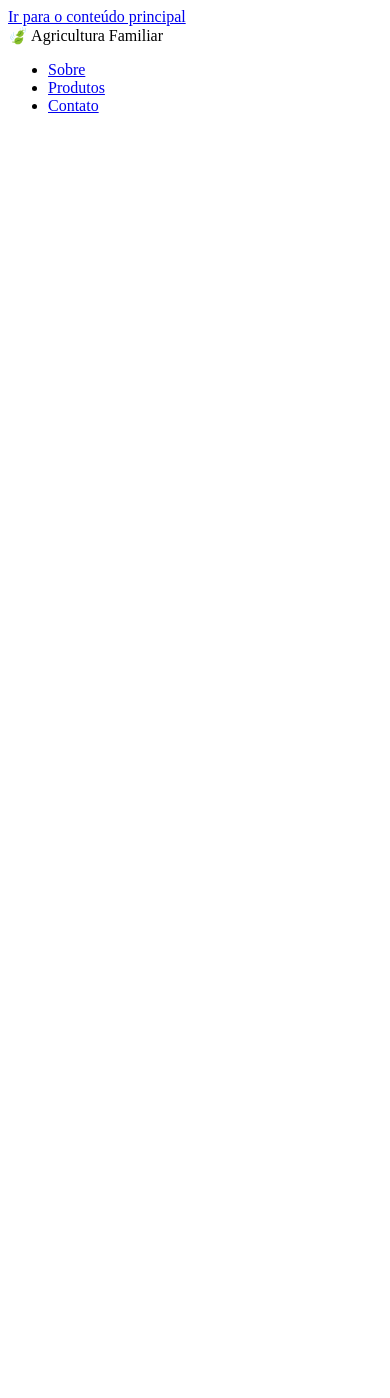
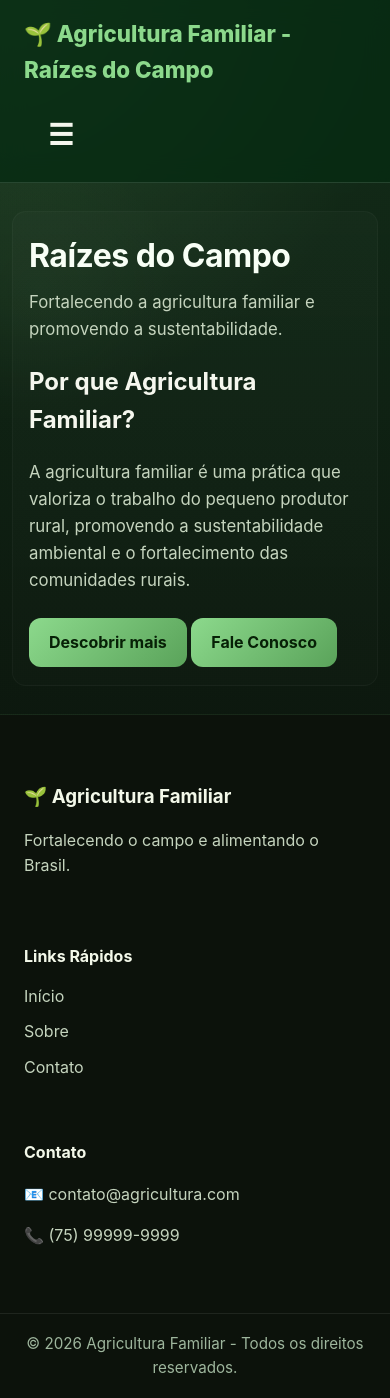
Before and after one commit to KeillaCoutinho/ProjetoIntegrador, a plain HTML site: page index.html in a window 390 px wide. Before the commit the page ends 844 px from the top, so only its background shows below. Drawn offline with Linux system fonts and the light colour scheme.

Commit message:
Implementação CSS e JS

```diff
--- /dev/null
+++ b/css/styles.css
@@ -0,0 +1,341 @@
+:root {
+    color-scheme: dark;
+    --bg: #12210d;
+    --surface: rgba(255, 255, 255, 0.08);
+    --surface-strong: rgba(255, 255, 255, 0.12);
+    --text: #f5f7ee;
+    --muted: #c5d4be;
+    --accent: #8cd98c;
+    --accent-dark: #5aa35a;
+    --border: rgba(255, 255, 255, 0.12);
+}
+
+* {
+    box-sizing: border-box;
+}
+
+html {
+    scroll-behavior: smooth;
+}
+
+body {
+    margin: 0;
+    font-family: "Inter", system-ui, -apple-system, BlinkMacSystemFont, "Segoe UI", sans-serif;
+    background: radial-gradient(circle at top left, rgba(140, 217, 140, 0.25), transparent 28%),
+                linear-gradient(180deg, #163220 0%, #0e140b 100%);
+    color: var(--text);
+    min-height: 100vh;
+    line-height: 1.6;
+}
+
+img {
+    max-width: 100%;
+    display: block;
+}
+
+a {
+    color: inherit;
+}
+
+.skip-link {
+    position: absolute;
+    left: -999px;
+    top: auto;
+    width: 1px;
+    height: 1px;
+    overflow: hidden;
+}
+
+.skip-link:focus {
+    position: static;
+    width: auto;
+    height: auto;
+    margin: 16px;
+    padding: 10px 16px;
+    background: var(--accent);
+    color: #0a2104;
+    border-radius: 8px;
+    z-index: 100;
+}
+
+header {
+    background: rgba(7, 42, 17, 0.85);
+    backdrop-filter: blur(12px);
+    border-bottom: 1px solid var(--border);
+    position: sticky;
+    top: 0;
+    z-index: 50;
+}
+
+.navbar,
+header nav {
+    max-width: 1200px;
+    margin: 0 auto;
+    padding: 16px 24px;
+    display: flex;
+    justify-content: space-between;
+    align-items: center;
+    gap: 16px;
+}
+
+.logo {
+    color: var(--accent);
+    font-size: 1.4rem;
+    font-weight: 800;
+}
+
+.nav-links {
+    display: flex;
+    gap: 24px;
+    list-style: none;
+    margin: 0;
+    padding: 0;
+    align-items: center;
+}
+
+.nav-links a {
+    color: var(--text);
+    text-decoration: none;
+    font-weight: 600;
+    transition: color 0.25s ease, transform 0.25s ease;
+}
+
+.nav-links a:hover,
+.nav-links a:focus-visible {
+    color: var(--accent);
+    transform: translateY(-1px);
+}
+
+.menu-toggle {
+    display: none;
+    background: none;
+    border: none;
+    color: var(--text);
+    font-size: 1.8rem;
+    cursor: pointer;
+}
+
+.hero {
+    min-height: 56vh;
+    display: flex;
+    align-items: center;
+    justify-content: center;
+    padding: 48px 18px;
+    scroll-margin-top: 88px;
+    background: linear-gradient(180deg, rgba(10,30,10,0.35), rgba(6,12,6,0.45)),
+                radial-gradient(circle at 10% 20%, rgba(140,217,140,0.06), transparent 25%);
+    border-bottom: 1px solid rgba(255,255,255,0.03);
+}
+
+.hero-content {
+    max-width: 980px;
+    text-align: left;
+    padding: 28px 32px;
+    background: linear-gradient(180deg, rgba(255,255,255,0.02), rgba(255,255,255,0.01));
+    border: 1px solid rgba(255,255,255,0.03);
+    border-radius: 18px;
+}
+
+.hero h1 {
+    font-size: clamp(2rem, 4.5vw, 3.6rem);
+    margin: 0 0 8px;
+    color: #f8fff6;
+    letter-spacing: -0.5px;
+}
+
+.hero p {
+    color: var(--muted);
+    font-size: 1.05rem;
+    margin: 0 0 12px;
+}
+
+.hero .btn {
+    display: inline-block;
+    margin-top: 12px;
+    padding: 12px 20px;
+    border-radius: 12px;
+    background: linear-gradient(135deg, var(--accent), var(--accent-dark));
+    color: #072006;
+    font-weight: 700;
+    text-decoration: none;
+}
+
+.hero .btn:hover { opacity: 0.95; transform: translateY(-2px); }
+
+.pagina {
+    max-width: 920px;
+    margin: 40px auto 24px;
+    padding: 32px;
+    background: rgba(255, 255, 255, 0.05);
+    border: 1px solid rgba(255, 255, 255, 0.08);
+    border-radius: 24px;
+    box-shadow: 0 20px 60px rgba(0, 0, 0, 0.18);
+}
+
+.pagina h1,
+.pagina h2 {
+    color: #edf6e8;
+    margin-top: 0;
+}
+
+.pagina h1 {
+    font-size: clamp(2rem, 2.8vw, 3rem);
+}
+
+.pagina p,
+.pagina li {
+    color: var(--muted);
+    font-size: 1rem;
+}
+
+.pagina ul {
+    padding-left: 1.35rem;
+}
+
+.pagina li {
+    margin-bottom: 0.75rem;
+}
+
+form {
+    display: grid;
+    gap: 16px;
+    margin-top: 24px;
+}
+
+label {
+    display: block;
+    font-weight: 700;
+    color: #edf6e8;
+}
+
+input,
+textarea {
+    width: 100%;
+    border: 1px solid rgba(255, 255, 255, 0.16);
+    background: rgba(255, 255, 255, 0.06);
+    color: var(--text);
+    padding: 14px 16px;
+    border-radius: 14px;
+    outline: none;
+    transition: border-color 0.2s ease, box-shadow 0.2s ease;
+}
+
+input:focus,
+textarea:focus {
+    border-color: var(--accent);
+    box-shadow: 0 0 0 4px rgba(140, 217, 140, 0.13);
+}
+
+button {
+    align-self: start;
+    padding: 14px 24px;
+    border: none;
+    border-radius: 14px;
+    background: linear-gradient(135deg, var(--accent), var(--accent-dark));
+    color: #0a2104;
+    font-weight: 700;
+    cursor: pointer;
+    transition: transform 0.2s ease, opacity 0.2s ease;
+}
+
+button:hover,
+button:focus-visible {
+    opacity: 0.95;
+    transform: translateY(-1px);
+}
+
+footer {
+    background: #0c120b;
+    color: #dbe7cf;
+}
+
+.footer-container {
+    max-width: 1200px;
+    margin: 0 auto;
+    padding: 48px 24px;
+    display: grid;
+    grid-template-columns: repeat(auto-fit, minmax(220px, 1fr));
+    gap: 28px;
+}
+
+.footer-container h3,
+.footer-container h4 {
+    margin-bottom: 14px;
+    color: #f3f8e9;
+}
+
+.footer-container p,
+.footer-container li,
+.footer-container a {
+    color: var(--muted);
+    text-decoration: none;
+}
+
+.footer-container ul {
+    list-style: none;
+    padding: 0;
+    margin: 0;
+}
+
+.footer-container li {
+    margin-bottom: 10px;
+}
+
+.footer-container a:hover,
+.footer-container a:focus-visible {
+    color: var(--accent);
+}
+
+.copyright {
+    text-align: center;
+    padding: 18px 24px;
+    border-top: 1px solid rgba(255, 255, 255, 0.08);
+    color: #9eb69d;
+    font-size: 0.95rem;
+}
+
+@media (max-width: 768px) {
+    .navbar,
+    header nav {
+        flex-wrap: wrap;
+    }
+
+    .menu-toggle {
+        display: block;
+    }
+
+    .nav-links {
+        display: none;
+        flex-direction: column;
+        width: 100%;
+        margin-top: 12px;
+        padding: 18px;
+        background: rgba(7, 42, 17, 0.95);
+        border-radius: 18px;
+        border: 1px solid rgba(255, 255, 255, 0.08);
+    }
+
+    .nav-links.active {
+        display: flex;
+    }
+
+    .nav-links a {
+        width: 100%;
+        padding: 10px 0;
+    }
+
+    .hero {
+        min-height: 40vh;
+        padding: 28px 12px;
+    }
+
+    .hero-content {
+        padding: 18px 16px;
+        border-radius: 14px;
+    }
+
+    .pagina {
+        margin: 24px 16px;
+        padding: 28px;
+    }
+}
--- a/index.html
+++ b/index.html
@@ -5,6 +5,7 @@
     <meta name="viewport" content="width=device-width, initial-scale=1.0">
     <meta name="description" content="Agricultura Familiar - Raízes do Campo">
     <meta name="keywords" content="agricultura familiar, raízes do campo, agricultura sustentável, alimentos orgânicos, produção local">
+    <link rel="stylesheet" href="css/styles.css">
     <title>Agricultura Familiar - Raízes do Campo</title>
 </head>
 
@@ -12,21 +13,79 @@
 
     <a class = "skip-link" href="#main">Ir para o conteúdo principal</a>
 
-    <header role="banner">
-        <nav aria-label="Navegação principal">
-            <div class="logo">
-                <span class="leaf" aria-hidden="true">🍃</span>
-                Agricultura Familiar
-            </div>
-        </nav>
+   <header>
+    <nav class="navbar">
 
-        <ul class="nav-links" id="navLinks" role="list">
-            <li><a href="#sobre">Sobre</a></li>
-            <li><a href="#produtos">Produtos</a></li>
-            <li><a href="#contato">Contato</a></li>
+        <div class="logo">
+            🌱 Agricultura Familiar - Raízes do Campo
+        </div>
+
+        <button class="menu-toggle" id="menuToggle">
+            ☰
+        </button>
+
+        <ul class="nav-links" id="navLinks">
+            <li><a href="index.html">Início</a></li>
+            <li><a href="sobre.html">Sobre</a></li>
+            <li><a href="contato.html">Contato</a></li>
         </ul>
 
+    </nav>
+</header>
 
-    </header>
+    <section id="main" class="hero">
+        <div class="hero-content">
+            <h1>Raízes do Campo</h1>
+            <p>Fortalecendo a agricultura familiar e promovendo a sustentabilidade.</p>
+
+            <h2>Por que Agricultura Familiar?</h2>
+            <p>A agricultura familiar é uma prática que valoriza o trabalho do pequeno produtor rural, promovendo a sustentabilidade ambiental e o fortalecimento das comunidades rurais.</p>
+            <div class="hero-btns">
+                <a href="sobre.html" class="btn btn-primary">Descobrir mais </a>
+                <a href="contato.html" class="btn btn-outline">Fale Conosco</a>
+            </div>
+        </div>
+    </section>
+
+
+
+
+<footer>
+
+    <div class="footer-container">
+
+        <div>
+            <h3>🌱 Agricultura Familiar</h3>
+            <p>
+                Fortalecendo o campo e alimentando o Brasil.
+            </p>
+        </div>
+
+        <div>
+            <h4>Links Rápidos</h4>
+
+            <ul>
+                <li><a href="index.html">Início</a></li>
+                <li><a href="sobre.html">Sobre</a></li>
+                <li><a href="contato.html">Contato</a></li>
+            </ul>
+        </div>
+
+        <div>
+            <h4>Contato</h4>
+
+            <p>📧 contato@agricultura.com</p>
+            <p>📞 (75) 99999-9999</p>
+        </div>
+
+    </div>
+
+    <div class="copyright">
+        © 2026 Agricultura Familiar - Todos os direitos reservados.
+    </div>
+
+</footer>
+
+
 </body>
 </html>
```
Also changed, not shown: assets/js/script.js (+21 -0 lines), contato.html (added, +84 -0 lines), sobre.html (added, +89 -0 lines), assets/css/style.css (deleted), assets/img/sobre_img.jpeg (added).
